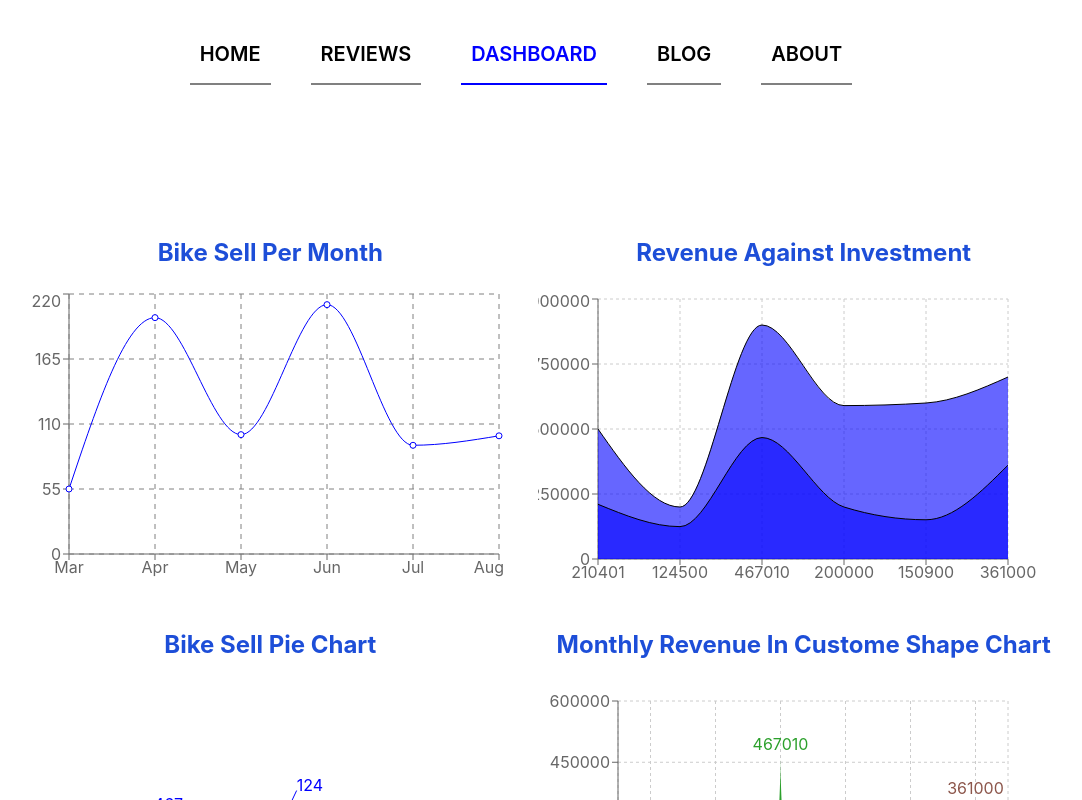
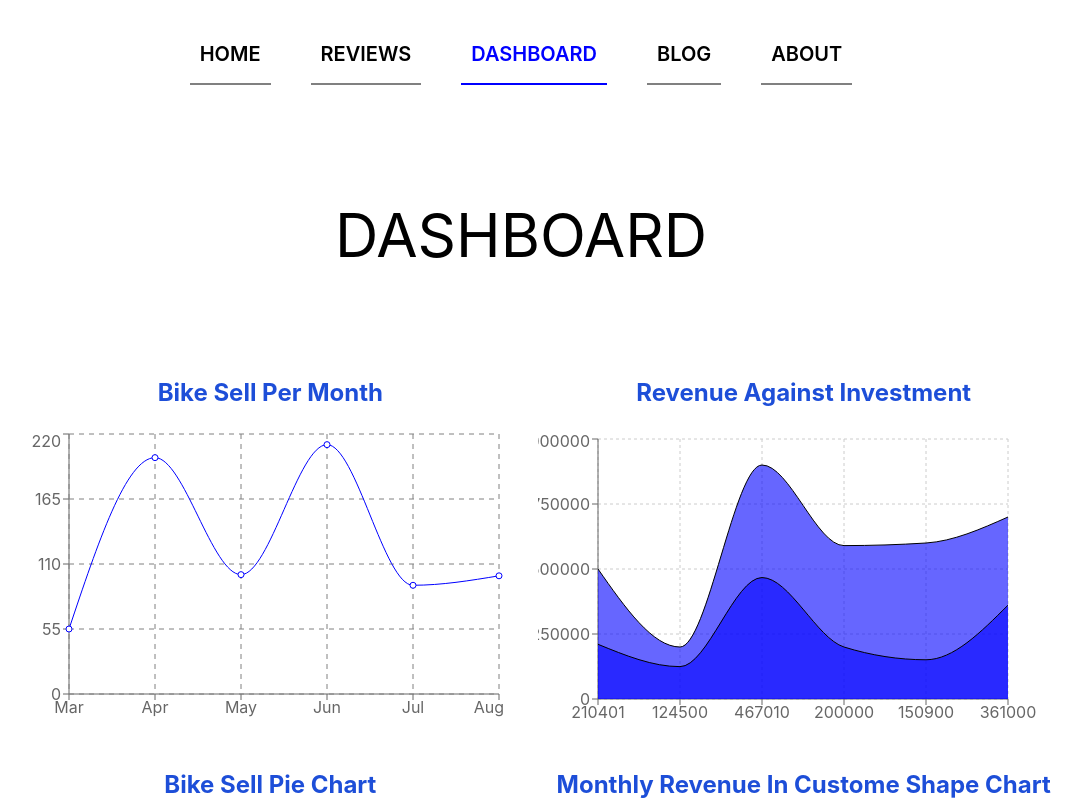
Before and after one commit to wdtahmid/best-bike-2022, a React (Create React App) app: page /dashboard in a window 1280 px wide. Shown: the top 800 px of the page, without its empty margins (119-1201 px from the left). Built offline with nearby package versions, Linux system fonts and the light colour scheme.

Commit message:
Add title on dashboard

```diff
--- a/src/components/Dashboard/Dashboard.js
+++ b/src/components/Dashboard/Dashboard.js
@@ -9,11 +9,14 @@ import PIE_CHART from './PIE_CHART/PIE_CHART';
 
 const Dashboard = () => {
     return (
-        <div className='w-full py-2 md:p-0 md:w-5/6 mx-auto flex flex-wrap justify-between gap-y-10 my-28'>
-            <LINE_CHART></LINE_CHART>
-            <AREA_CHART></AREA_CHART>
-            <PIE_CHART></PIE_CHART>
-            <BAR_CHART></BAR_CHART>
+        <div className='mt-20'>
+            <h2 className='text-6xl uppercase font-bolder text-center mb-20'>Dashboard</h2>
+            <div className='w-full py-2 md:p-0 md:w-5/6 mx-auto flex flex-wrap justify-between gap-y-10 my-28'>
+                <LINE_CHART></LINE_CHART>
+                <AREA_CHART></AREA_CHART>
+                <PIE_CHART></PIE_CHART>
+                <BAR_CHART></BAR_CHART>
+            </div>
         </div>
     );
 };
```
